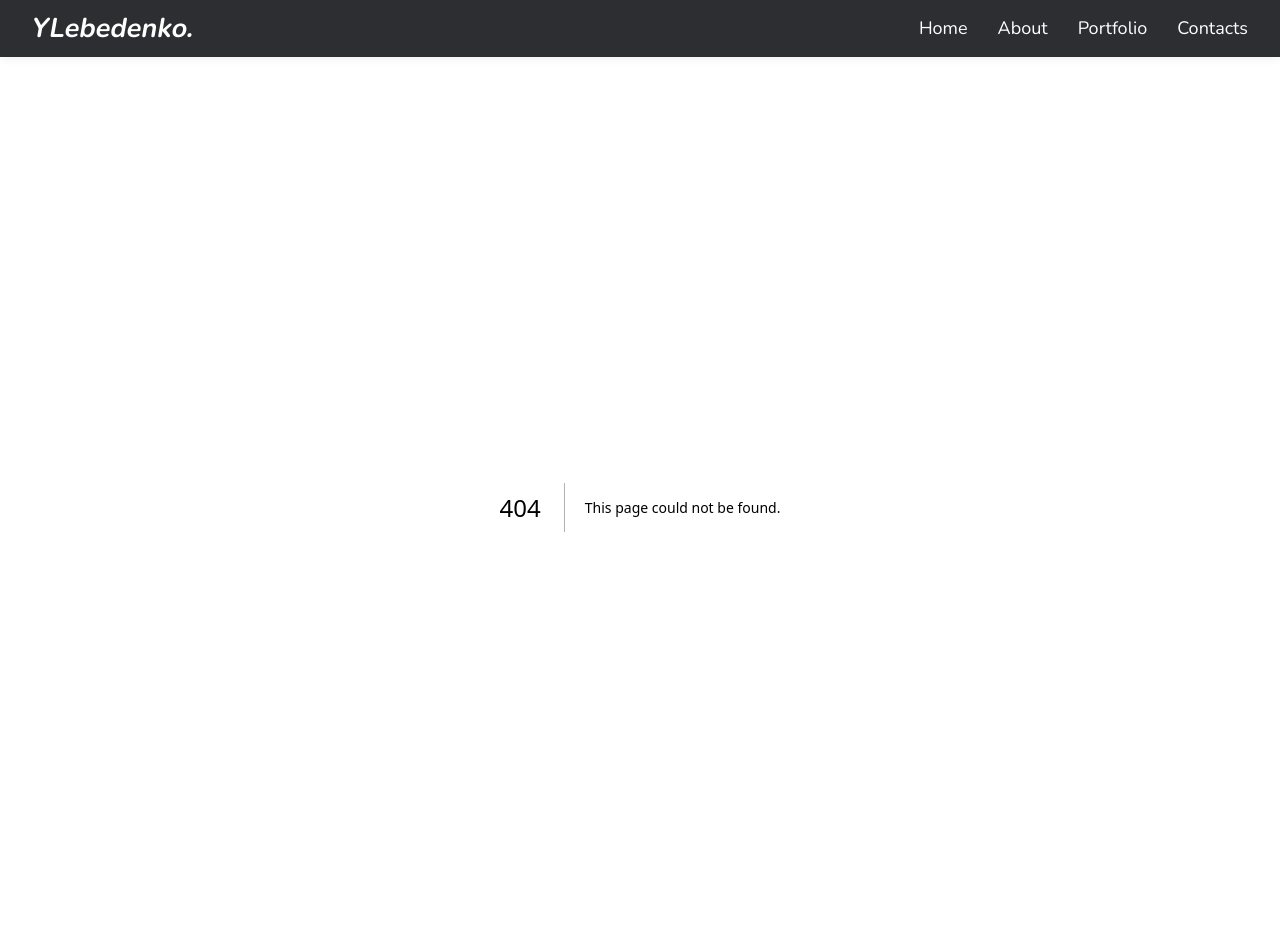
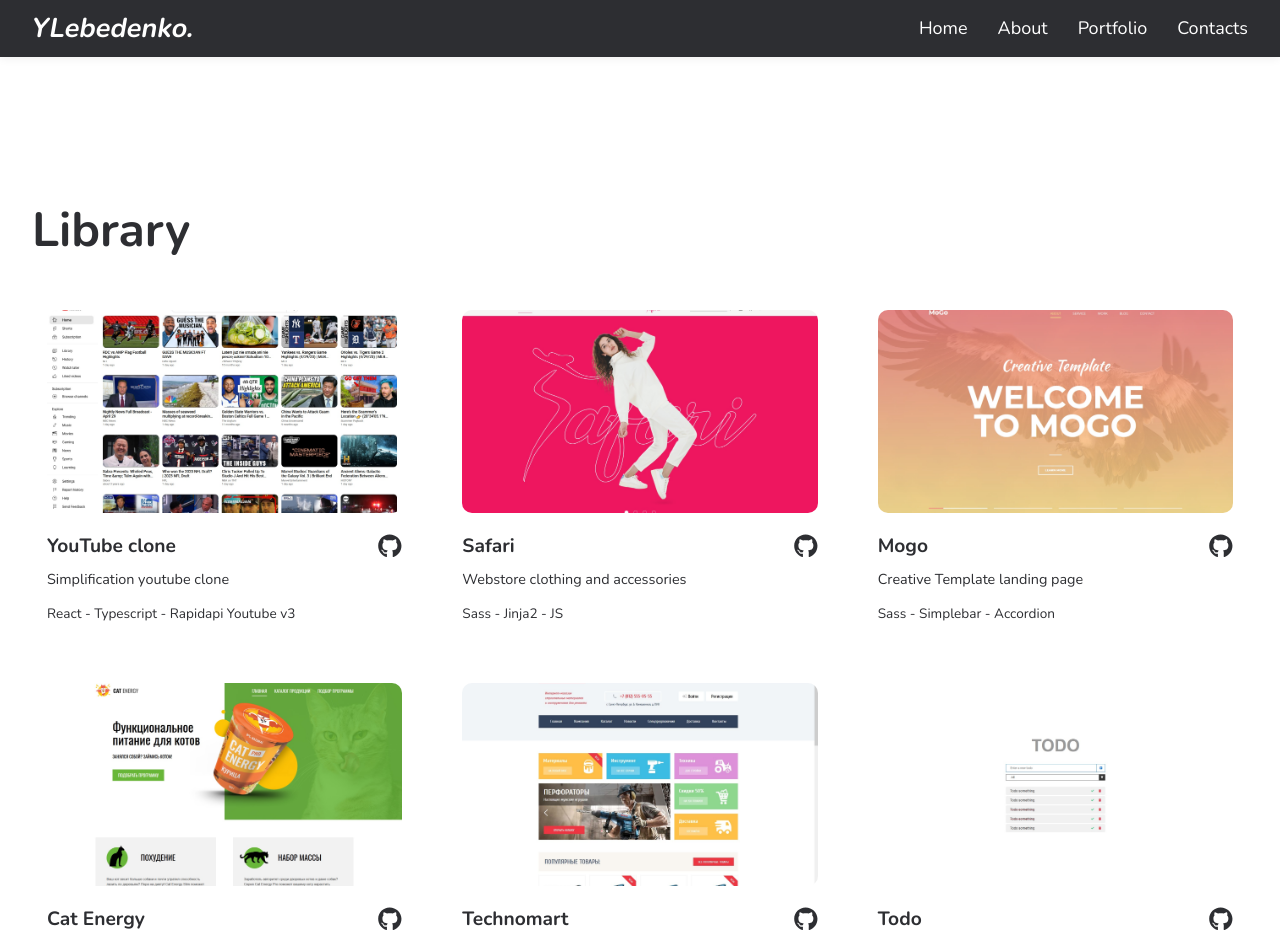
Before and after one commit to Nailheart/portfolio, a Next.js app: page /works in a window 1280 px wide. Before the commit this address had no page. Shown: the top 944 px of the page. Built offline with nearby package versions, Linux system fonts and the light colour scheme.

Commit message:
+ portfolio section

```diff
--- /dev/null
+++ b/src/app/works/page.tsx
@@ -0,0 +1,98 @@
+import { PortfolioCard } from "@/components/portfolio-card/portfolio-card";
+import styles from './styles.module.scss';
+
+// TODO: add filter for topics ?
+const Works = () => {
+  return (
+    <section className={styles.works}>
+      <div className={styles.container}>
+        <h1 className={styles.title}>Library</h1>
+
+        <ul className={styles.list}>
+          <li>
+            <PortfolioCard
+              img="/img/works/youtube-clone.jpg"
+              title="YouTube clone"
+              description="Simplification youtube clone"
+              liveUrl="https://youtube-clone-nailheart.vercel.app/"
+              githubUrl="https://github.com/Nailheart/youtube-clone"
+              topics="React - Typescript - Rapidapi Youtube v3"
+            />
+          </li>
+          <li>
+            <PortfolioCard
+              img="/img/works/safari.jpg"
+              title="Safari"
+              description="Webstore clothing and accessories"
+              liveUrl="https://nailheart.github.io/Safari/"
+              githubUrl="https://github.com/Nailheart/Safari"
+              topics="Sass - Jinja2 - JS"
+            />
+          </li>
+          <li>
+            <PortfolioCard
+              img="/img/works/mogo.jpg"
+              title="Mogo"
+              description="Creative Template landing page"
+              liveUrl="https://nailheart.github.io/Mogo/"
+              githubUrl="https://github.com/Nailheart/Mogo"
+              topics="Sass - Simplebar - Accordion"
+            />
+          </li>
+          <li>
+            <PortfolioCard
+              img="/img/works/cat-energy.jpg"
+              title="Cat Energy"
+              description="Online food store for cats"
+              liveUrl="https://nailheart.github.io/377731-cat-energy-21/"
+              githubUrl="https://github.com/Nailheart/377731-cat-energy-21"
+              topics="Less - Google map"
+            />
+          </li>
+          <li>
+            <PortfolioCard
+              img="/img/works/technomart.jpg"
+              title="Technomart"
+              description="Technomart - online store of building materials and repair tools"
+              liveUrl="https://nailheart.github.io/377731-technomart-29/"
+              githubUrl="https://github.com/Nailheart/377731-technomart-29"
+              topics="CSS - JS - LocalStorage"
+            />
+          </li>
+          <li>
+            <PortfolioCard
+              img="/img/works/todo.jpg"
+              title="Todo"
+              description="Simple to do list with save on localStorage"
+              liveUrl="https://nailheart.github.io/Todo/"
+              githubUrl="https://github.com/Nailheart/Todo"
+              topics="Sass - JS - LocalStorage"
+            />
+          </li>
+          <li>
+            <PortfolioCard
+              img="/img/works/memory-game.jpg"
+              title="Memory game"
+              description="Responsive memory game"
+              liveUrl="https://nailheart.github.io/memory-game/"
+              githubUrl="https://github.com/Nailheart/memory-game"
+              topics="HTML - SCSS - JS"
+            />
+          </li>
+          <li>
+            <PortfolioCard
+              img="/img/works/sol-conveter.jpg"
+              title="Sol conveter"
+              description="Convert sols (Martian solar day) to day (Earth solar day)"
+              liveUrl="https://nailheart.github.io/sol-converter/"
+              githubUrl="https://github.com/Nailheart/sol-converter"
+              topics="HTML - SCSS - JS"
+            />
+          </li>
+        </ul>
+      </div>
+    </section>
+  );
+};
+
+export default Works;
--- /dev/null
+++ b/src/app/works/styles.module.scss
@@ -0,0 +1,24 @@
+@use "@/scss/mixins" as *;
+
+.works {
+  padding-top: 90px;
+  padding-bottom: 90px;
+}
+
+.container {
+  @include container;
+}
+
+.title {
+  font-size: 3rem;
+}
+
+.list {
+  display: grid;
+  grid-template-columns: repeat(auto-fill, minmax(288px, 1fr));
+  gap: 30px;
+
+  @include media-min(lg) {
+    grid-template-columns: 1fr 1fr 1fr;
+  }
+}
--- /dev/null
+++ b/src/components/portfolio-card/portfolio-card.tsx
@@ -0,0 +1,59 @@
+import { FC } from 'react';
+import Link from 'next/link';
+import Image from 'next/image';
+
+import styles from './styles.module.scss';
+import { SocialLink } from '@/components/social-link/social-link';
+
+type Props = {
+  img: string;
+  title: string;
+  description: string;
+  liveUrl: string;
+  githubUrl: string;
+  topics?: string;
+}
+
+const PortfolioCard: FC<Props> = ({
+  img,
+  title,
+  description,
+  liveUrl,
+  githubUrl,
+  topics,
+}) => {
+  return (
+    <div className={styles.portfolioCard}>
+      <Image
+        className={styles.img}
+        width={650}
+        height={800}
+        src={img}
+        alt={title + 'main page'}
+      />
+      <div className={styles.content}>
+        <div className={styles.contentTop}>
+          <h3 className={styles.title}>
+            <Link
+              className={styles.link}
+              href={liveUrl}
+              target="_blank"
+              rel="noopener noreferrer"
+            >
+              {title}
+            </Link>
+          </h3>
+          <SocialLink
+            title="github"
+            href={githubUrl}
+            iconName="github"
+          />
+        </div>
+        <p className={styles.description}>{description}</p>
+        <p className={styles.topics}>{topics}</p>
+      </div>
+    </div>
+  );
+};
+
+export { PortfolioCard };
--- /dev/null
+++ b/src/components/portfolio-card/styles.module.scss
@@ -0,0 +1,46 @@
+@use "@/scss/mixins" as *;
+
+.portfolioCard {
+  padding: 15px;
+  background-color: var(--color-bg-secondary);
+  border-radius: 10px;
+}
+
+.img {
+  width: 100%;
+  max-height: 300px;
+  aspect-ratio: 1.75 / 1;
+  object-fit: cover;
+  margin-bottom: 20px;
+  border-radius: 10px;
+}
+
+.content {
+  font-size: .85rem;
+}
+
+.contentTop {
+  display: flex;
+  align-items: center;
+  justify-content: space-between;
+  flex-wrap: wrap;
+  margin-bottom: 10px;
+}
+
+.title {
+  font-size: 1.2rem;
+  margin-right: 15px;
+  margin-bottom: 0;
+}
+
+.link {
+  @include link-hover(var(--color-accent), left);
+}
+
+.description {
+  font-size: .9rem;
+}
+
+.topics {
+  color: var(--color-fg-secondary);
+}
--- /dev/null
+++ b/src/components/portfolio/styles.module.scss
@@ -0,0 +1,45 @@
+@use "@/scss/mixins" as *;
+
+.portfolio {
+  display: grid;
+  align-content: center;
+  min-height: 100vh;
+  padding-top: 80px;
+  padding-bottom: 70px;
+  box-sizing: border-box;
+}
+
+.title {
+  margin-bottom: 50px;
+}
+
+.list {
+  display: grid;
+  grid-template-columns: repeat(auto-fill, minmax(288px, 1fr));
+  gap: 30px;
+
+  @include media-min(lg) {
+    grid-template-columns: 1fr 1fr 1fr;
+  }
+}
+
+.btn {
+  display: inline-flex;
+  align-items: center;
+  justify-content: center;
+  color: var(--color-fg);
+  font-size: 1.125rem;
+  font-weight: 600;
+  line-height: 1;
+  margin: 30px auto 0;
+  padding: 10px 30px;
+  border: 2px solid var(--color-accent);
+  border-radius: 6px;
+  box-sizing: border-box;
+  transition: .2s;
+
+  &:hover,
+  &:focus-visible {
+    background-color: var(--color-accent);
+  }
+}
```
Also changed, not shown: src/components/portfolio/portfolio.tsx (added, +48 -0 lines).
